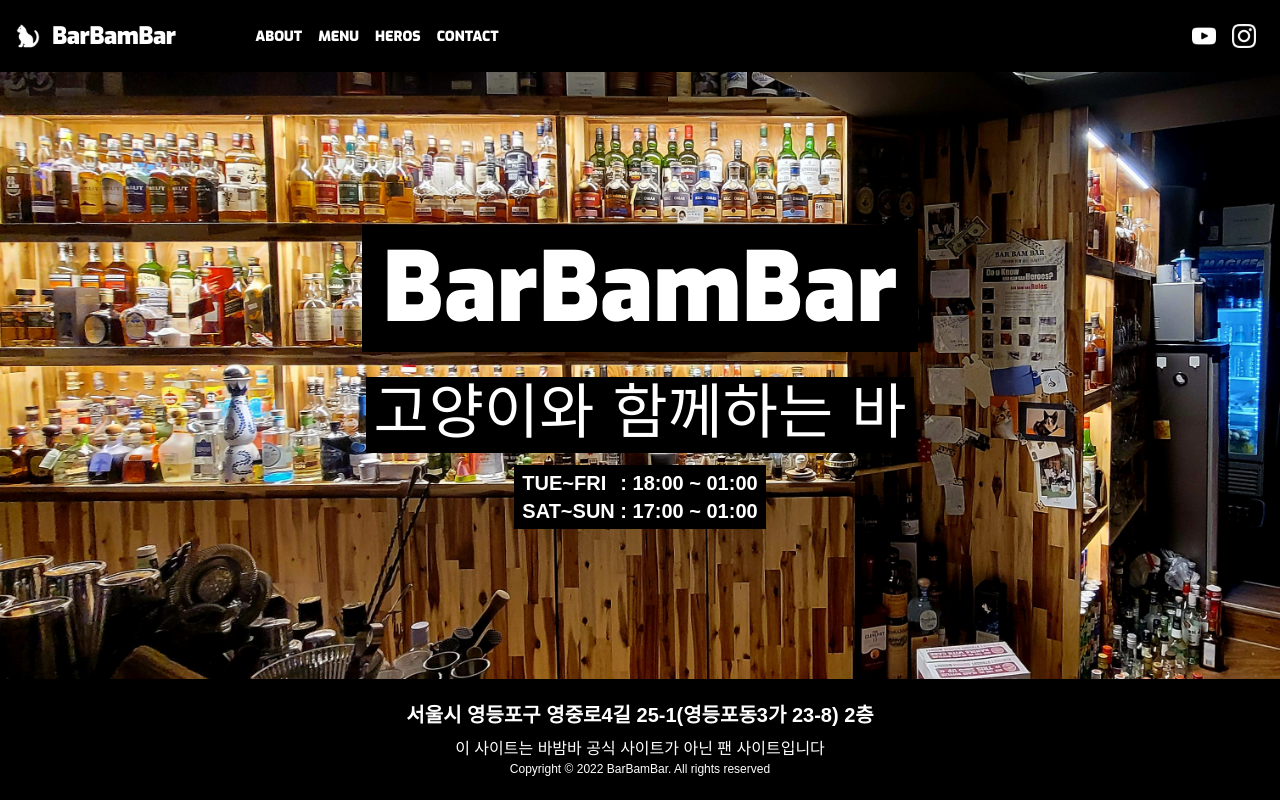
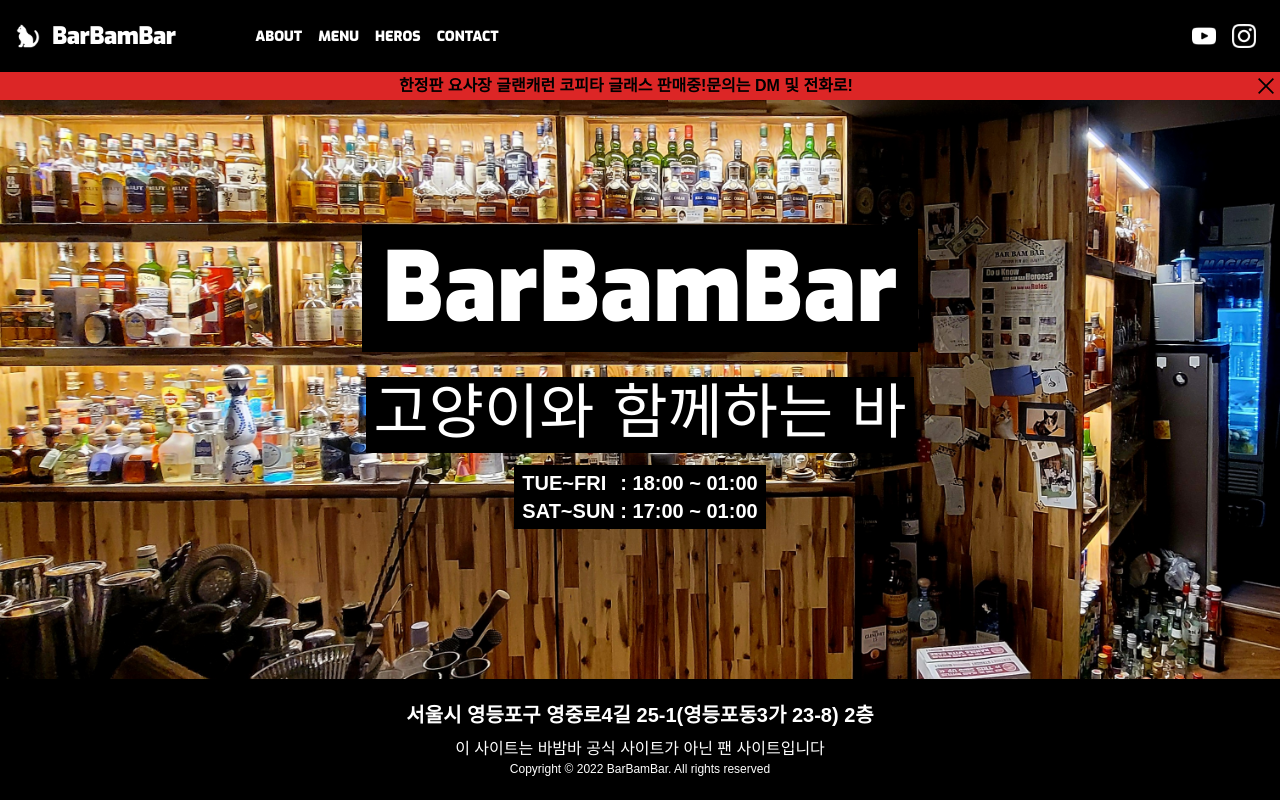
Before and after one commit to rlatmfrl24/barbambar, a Next.js app: page / in a window 1280 px wide. Built offline with nearby package versions, Linux system fonts and the light colour scheme; a web font is replaced by a local one.

Commit message:
notice 부분 추가

```diff
--- a/components/landing.tsx
+++ b/components/landing.tsx
@@ -11,6 +11,22 @@
           layout="fill"
           objectFit="cover"
         />
+        <div className="absolute top-0 bg-red-600 font-pretend font-bold w-full text-center">
+          <div className="flex justify-center items-center">
+            <div className="flex justify-center items-center flex-1 flex-col sm:flex-row">
+              <span>한정판 요사장 글랜캐런 코피타 글래스 판매중!</span>
+              <span>문의는 DM 및 전화로!</span>
+            </div>
+            <div className="flex-0 w-7 cursor-pointer">
+              <Image
+                src="/img/close.svg"
+                height={24}
+                width={24}
+                layout="responsive"
+              />
+            </div>
+          </div>
+        </div>
         <div className="absolute text-center flex flex-col">
           <div className="lg:mb-10 m-5">
             <span className="bg-black px-5 font-exo lg:text-8xl text-5xl  text-white">
```
Also changed, not shown: public/img/close.svg (added).
